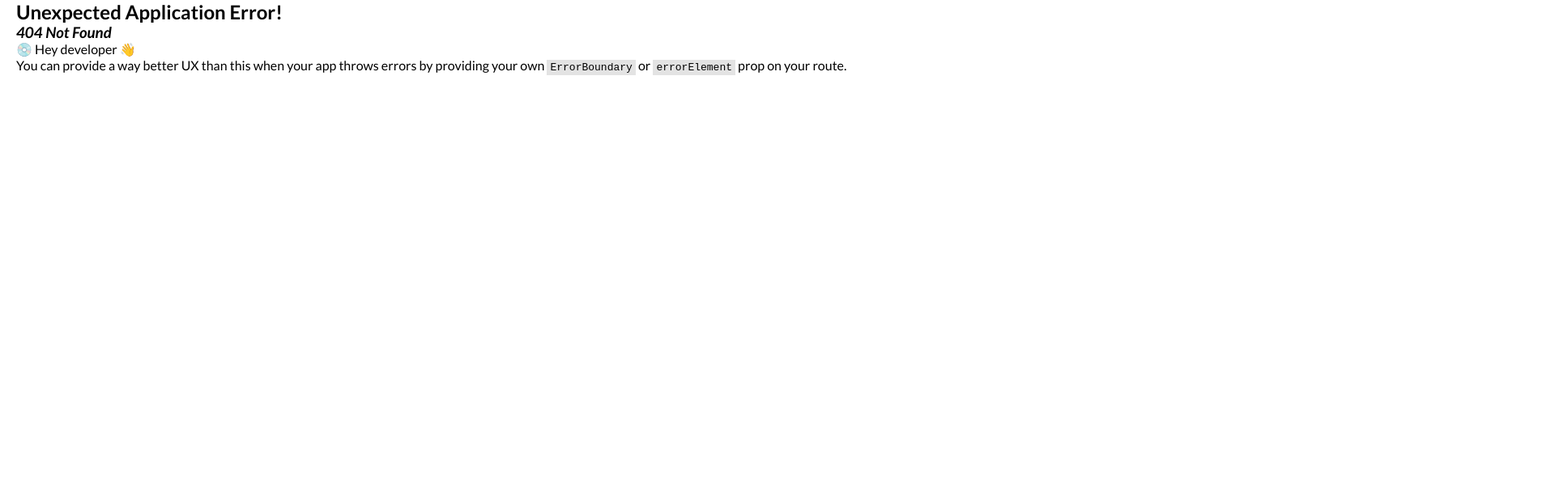
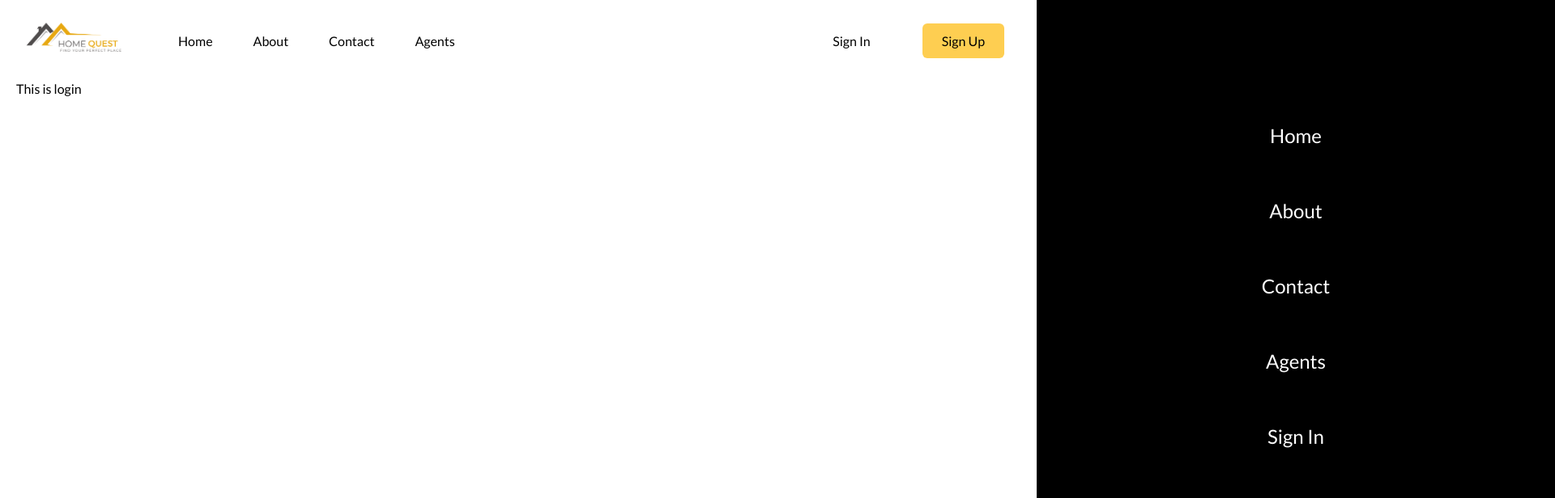
Before and after one commit to tharinm/Real-Estate-App, a React (Vite) app in the folder client/: page /login in a window 1280 px wide. Before the commit this address had no page. Shown: the top 616 px of the page at 81% size, 1920 px wide, since content can reach past the window. Built offline with nearby package versions, Linux system fonts and the light colour scheme.

Commit message:
routes page added

```diff
--- a/client/src/App.jsx
+++ b/client/src/App.jsx
@@ -1,7 +1,10 @@
 import HomePage from "./routes/homePage/homePage";
+import Login from "./routes/login/login";
+import SinglePage from "./routes/singlePage/singlePage";
 import { createBrowserRouter, RouterProvider } from "react-router-dom";
 import ListPage from "./routes/listPage/listPage";
 import Layout from "./routes/layout/layout";
+
 
 function App() {
   const router = createBrowserRouter([
@@ -17,12 +20,20 @@ function App() {
           path: "/list",
           element: <ListPage />,
         },
+        {
+          path: "/:id",
+          element: <SinglePage/>,
+        },
+        {
+          path: "/login",
+          element: <Login />,
+        },
       ],
     },
   ]);
 
   return (
-    <div className="layout">
+    <div className="">
       <RouterProvider router={router} />
     </div>
   );
--- a/client/src/routes/listPage/listPage.jsx
+++ b/client/src/routes/listPage/listPage.jsx
@@ -1,3 +1,5 @@
+import "./listPage.scss";
+
 function ListPage() {
   return <div className="listPage">list</div>;
 }
--- a/client/src/routes/login/login.jsx
+++ b/client/src/routes/login/login.jsx
@@ -1,5 +1,7 @@
 function Login() {
-  return <div className="login"></div>;
+    return <div className="login">
+      This is login
+  </div>;
 }
 
-return Login;
+export default Login;
--- a/client/src/routes/singlePage/singlePage.jsx
+++ b/client/src/routes/singlePage/singlePage.jsx
@@ -1,7 +1,7 @@
 import "./singlePage.scss";
 
 function SinglePage() {
-  return <div></div>;
+  return <div className="singlePage">Single</div>;
 }
 
 export default SinglePage;
```
